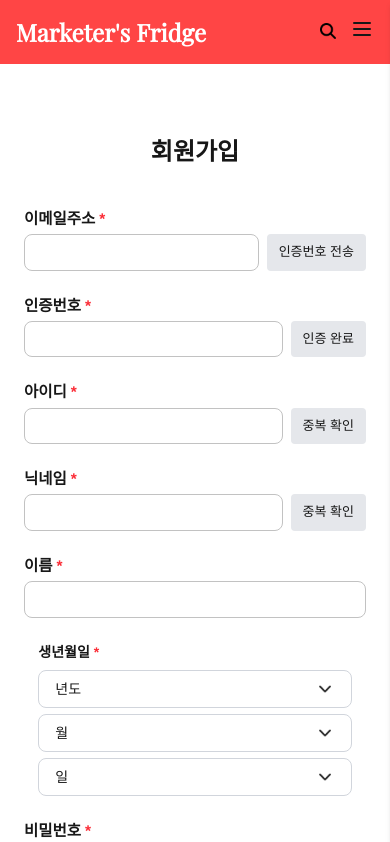
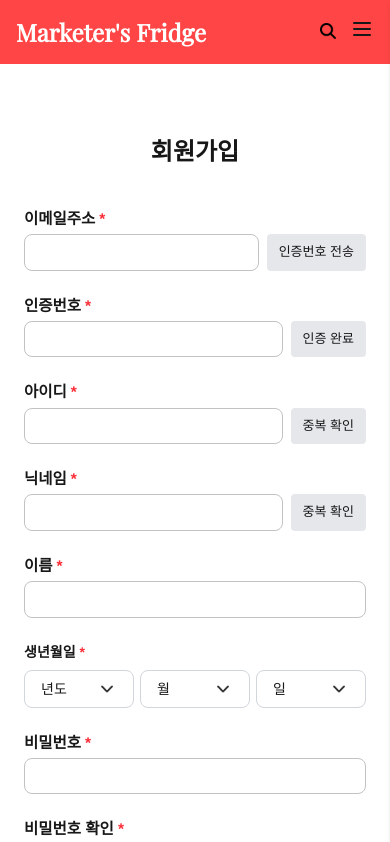
Before and after one commit to Marketer-s-Fridge/Client, a Next.js app: page /signUp/email in a window 390 px wide. Shown: the top 842 px of the page. Built offline with nearby package versions, Linux system fonts and the light colour scheme.

Commit message:
style: 이메일 회원가입 화면 생년월일 드롭다운 수정

```diff
--- a/src/app/login/findId/page.tsx
+++ b/src/app/login/findId/page.tsx
@@ -44,7 +44,7 @@ const FindIdPage: React.FC = () => {
           />
 
           {/* 입력 필드 */}
-          <div className="w-full md:w-7/9 mb-10 flex flex-col items-center gap-y-4 ">
+          <div className="w-8/9 md:w-7/9 mb-10 flex flex-col items-center gap-y-4 ">
             <TextInput
               label="이름"
               value={name}
--- a/src/app/login/findPwd/page.tsx
+++ b/src/app/login/findPwd/page.tsx
@@ -51,7 +51,7 @@ const FindPwdPage: React.FC = () => {
           />
 
           {/* ✅ 입력 필드 */}
-          <div className="w-full md:w-7/9 flex flex-col items-center gap-y-4 mb-10">
+          <div className="w-8/9 md:w-7/9 flex flex-col items-center gap-y-4 mb-10">
             <TextInput
               label="이름"
               value={name}
--- a/src/app/login/findPwd/resetPwd/page.tsx
+++ b/src/app/login/findPwd/resetPwd/page.tsx
@@ -62,7 +62,7 @@ const ResetPwdPage: React.FC = () => {
 
           {/* 입력 필드 */}
           <form
-            className="w-full md:w-7/9 mb-10 flex flex-col items-center gap-y-4 "
+            className="w-8/9 md:w-7/9 mb-10 flex flex-col items-center gap-y-4 "
             onSubmit={(e) => {
               e.preventDefault();
               handleSubmit();
--- a/src/app/signUp/email/page.tsx
+++ b/src/app/signUp/email/page.tsx
@@ -94,7 +94,7 @@ export default function EmailJoinPage() {
       <div className="bg-white px-4 sm:px-6 md:px-8 py-16 min-h-screen flex justify-center">
         <div className="w-full max-w-[550px]">
           <AuthHeader description="" />
-          <form className="flex w-full px-2 md:px-0  md:w-7/9 place-self-center flex-col gap-6 text-sm">
+          <form className="place-items-center flex w-full px-2 md:px-0  md:w-7/9 place-self-center flex-col gap-6 text-sm">
             <TextInput
               required
               label="이메일주소"
@@ -241,7 +241,7 @@ export default function EmailJoinPage() {
               )}
             </div>
 
-            <div className="text-center mt-10">
+            <div className="w-full text-center mt-10">
               <SubmitButton
                 text="나의 냉장고 열어보기"
                 onClick={handleSubmit}
@@ -266,12 +266,12 @@ const InputRow = ({
   children: React.ReactNode;
 }) => {
   return (
-    <div className="place-self-center w-11/12 sm:w-full flex flex-col sm:grid sm:grid-cols-[112px_1fr] items-start sm:items-center gap-y-1 sm:gap-x-2">
-      <label className="text-[14px] sm:text-[14.5px] font-semibold whitespace-nowrap mb-1 sm:mb-0">
+    <div className="place-self-center w-full max-w-[500px] flex flex-col sm:grid sm:grid-cols-[112px_1fr] items-start sm:items-center gap-y-1 sm:gap-x-2">
+      <label className="justify-self-start text-[14px] sm:text-[14.5px] font-semibold whitespace-nowrap mb-1   sm:mb-0">
         {label}
         {required && <span className="text-red-500 "> *</span>}
       </label>
-      <div className="flex flex-col sm:flex-row w-full sm:pl-1 gap-1.5">
+      <div className="place-self-center flex flex-1 flex-row w-full sm:pl-1 gap-1.5">
         {children}
       </div>
     </div>
--- a/src/components/cardGrid.tsx
+++ b/src/components/cardGrid.tsx
@@ -69,7 +69,7 @@ export default function CardGrid({
               className="w-full h-full object-cover cursor-pointer"
             />
           </div>
-          <div className="pt-2 px-1 text-[10px] sm:text-sm font-semibold flex items-center justify-between">
+          <div className="pt-2 px-1 text-[15px] text-sm font-semibold flex items-center justify-between">
             <span className="truncate whitespace-nowrap overflow-hidden pr-2 flex-1">
               {item.title}
             </span>
```
